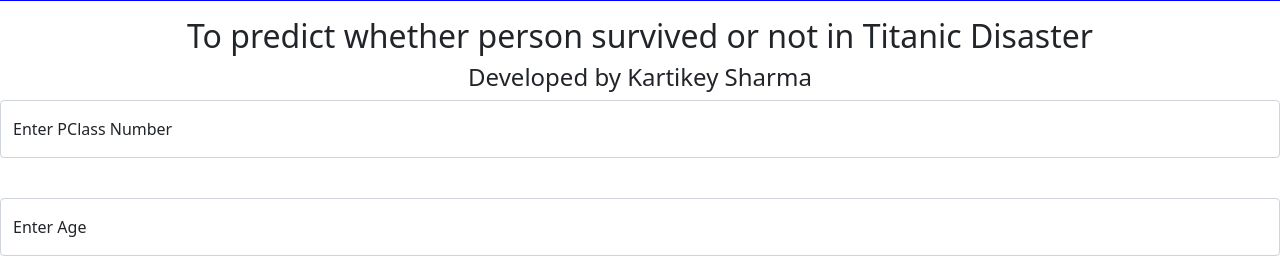
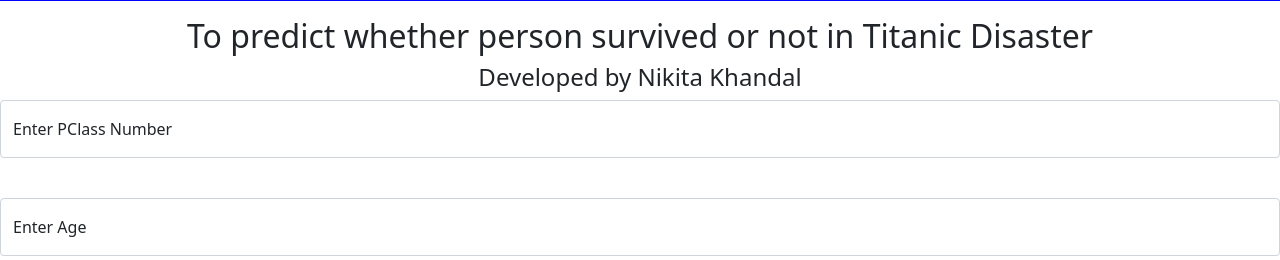
Before and after one commit to NIKITA0509-I/PROJECT4, a Flask app: page / in a window 1280 px wide. Shown: the part 184-444 px from the top of the page. Run offline with Flask 2, Linux system fonts and the light colour scheme; parts of the project's set-up code (start-up, migrations or seed data) failed here and were passed over.

Commit message:
Update index.html

```diff
--- a/templates/index.html
+++ b/templates/index.html
@@ -35,7 +35,7 @@ div {text-align: center;}
 
 <div class="login">
 <h2 >To predict whether person survived or not in Titanic Disaster</h2>
-<h4>Developed by Kartikey Sharma</h4>
+<h4>Developed by Nikita Khandal</h4>
 <!-- Main Input For Receiving Query to our ML -->
 <form action="{{ url_for('predict')}}"method="get">
 <div class="form-floating mb-3">
```
